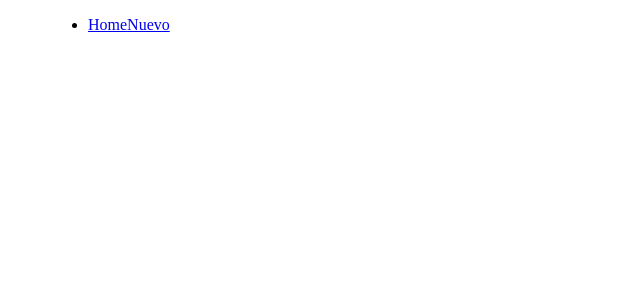
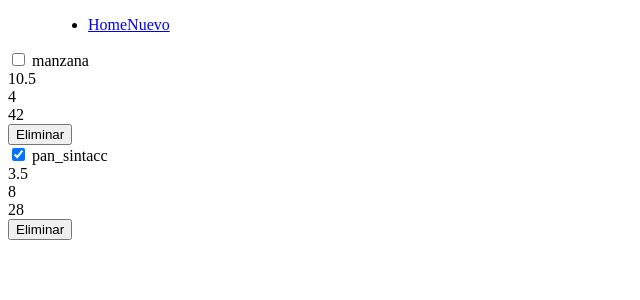
Before and after one commit to gere112/Practicas, an Angular app in the folder trabajo_obligatorio/: page / in a window 1280 px wide. Shown: the top 300 px of the page, without its empty margins (0-640 px from the left). Built offline with nearby package versions, Linux system fonts and the light colour scheme.

Commit message:
checkbox,btn eliminar

```diff
--- a/trabajo_obligatorio/src/app/app.component.html
+++ b/trabajo_obligatorio/src/app/app.component.html
@@ -1,4 +1,4 @@
 <div>
   <app-header></app-header>
-
+  <app-items></app-items>
 </div>
--- a/trabajo_obligatorio/src/app/app.module.ts
+++ b/trabajo_obligatorio/src/app/app.module.ts
@@ -5,12 +5,14 @@
 import { AppComponent } from './app.component';
 import { HeaderComponent } from './components/header/header.component';
 import { ItemsComponent } from './components/items/items.component';
+import { ItemComponent } from './components/item/item.component';
 
 @NgModule({
   declarations: [
     AppComponent,
     HeaderComponent,
-    ItemsComponent
+    ItemsComponent,
+    ItemComponent
   ],
   imports: [
     BrowserModule,
--- /dev/null
+++ b/trabajo_obligatorio/src/app/components/item/item.component.html
@@ -0,0 +1,19 @@
+<div>
+    <div>
+        <input type="checkbox" [checked]="item.completed">
+        {{ item.title }}
+    </div>
+    <div>
+        {{ item.price }}
+    </div>
+    <div>
+        {{ item.quantity }}
+    </div>
+    <div>
+        <!-- total -->
+        {{ item.price * item.quantity }}
+    </div>
+    <div>
+        <button> Eliminar</button>
+    </div>
+</div>
--- /dev/null
+++ b/trabajo_obligatorio/src/app/components/item/item.component.ts
@@ -0,0 +1,18 @@
+import { Component, Input, OnInit } from '@angular/core';
+import { Item } from 'src/app/models/items';
+
+@Component({
+  selector: 'app-item',
+  templateUrl: './item.component.html',
+  styleUrls: ['./item.component.css']
+})
+export class ItemComponent implements OnInit {
+
+
+  @Input () item: Item = new Item();
+  constructor(){}
+
+  ngOnInit(): void {
+
+  }
+}
--- a/trabajo_obligatorio/src/app/components/items/items.component.html
+++ b/trabajo_obligatorio/src/app/components/items/items.component.html
@@ -1 +1,3 @@
-<p>items works!</p>
+<div>
+    <app-item *ngFor="let item of items" [item]="item" ></app-item>
+</div>
```
Also changed, not shown: trabajo_obligatorio/src/app/components/item/item.component.css (added), 1 other file (tests, documents, lock files or other folders).
